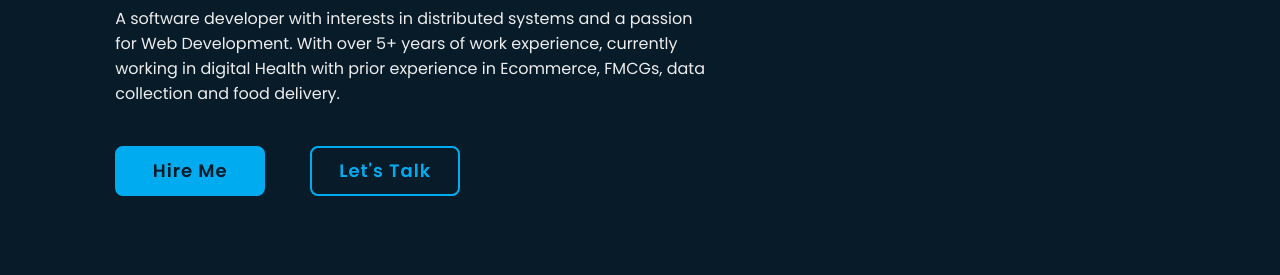
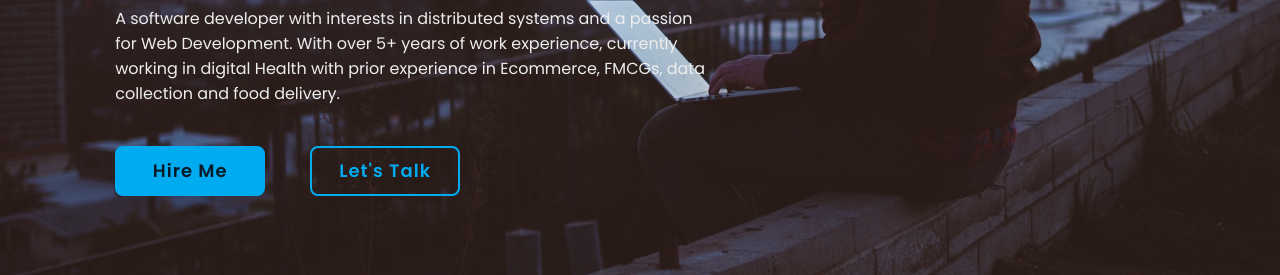
Before and after one commit to 3barney/3barney.github.io, a plain HTML site: page index.html in a window 1280 px wide. Shown: the part 406-681 px from the top of the page. Drawn offline with nearby package versions, Linux system fonts and the light colour scheme.

Commit message:
home background

```diff
--- a/css/style.css
+++ b/css/style.css
@@ -78,6 +78,8 @@ section {
     display: flex;
     align-items: center;
     padding: 0 9%;
+    background: url("../images/bg.jpg") no-repeat center;
+    background-size: cover;
 }
 
 .home-content {
```
Also changed, not shown: images/bg.jpg (added).
